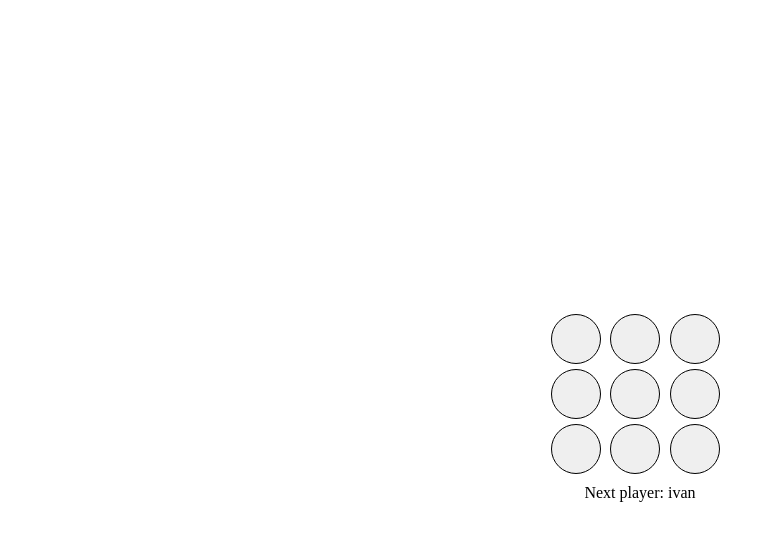
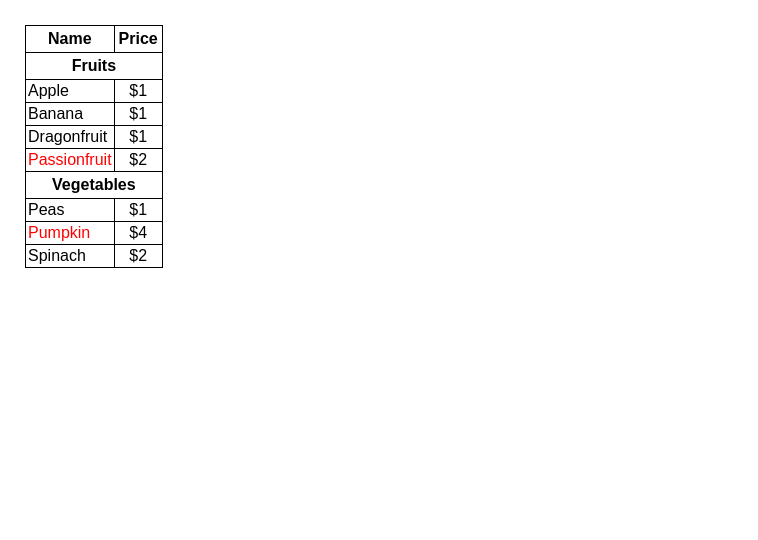
Before and after one commit to LozanIvanov/Programs, a React (Vite) app: page / in a window 1280 px wide. Shown: the top 540 px of the page, without its empty margins (0-758 px from the left). Built offline with nearby package versions, Linux system fonts and the light colour scheme.

Commit message:
create table with vegetables and fruids and thier price

```diff
--- a/src/App.jsx
+++ b/src/App.jsx
@@ -1,13 +1,24 @@
 import { useState } from 'react'
 import './App.css'
 import TicTocToe from './Tic-Tac-Toe/AppGameTic'
+import FilterableProductTable from './productsTable/ProductTable'
 
 function App() {
+
+  const PRODUCTS = [
+    { category: "Fruits", price: "$1", stocked: true, name: "Apple" },
+    { category: "Fruits", price: "$1", stocked: true, name: "Dragonfruit" },
+    { category: "Vegetables", price: "$2", stocked: true, name: "Spinach" },
+    { category: "Fruits", price: "$2", stocked: false, name: "Passionfruit" },
+    { category: "Vegetables", price: "$4", stocked: false, name: "Pumpkin" },
+    { category: "Vegetables", price: "$1", stocked: true, name: "Peas" },
+    { category: "Fruits", price: "$1", stocked: true, name: "Banana" },
+  ];
 
 
   return (
     <>
-      <TicTocToe/>
+      <FilterableProductTable products={PRODUCTS}/>
     </>
   )
 }
--- /dev/null
+++ b/src/productsTable/ProductTable.css
@@ -0,0 +1,72 @@
+* {
+    box-sizing: border-box;
+    border-collapse: collapse;
+
+  }
+
+  body {
+    font-family: sans-serif;
+    margin: 20px;
+    padding: 0;
+
+
+  }
+
+  h1 {
+    margin-top: 0;
+    font-size: 22px;
+  }
+
+  h2 {
+    margin-top: 0;
+    font-size: 20px;
+  }
+
+  h3 {
+    margin-top: 0;
+    font-size: 18px;
+  }
+
+  h4 {
+    margin-top: 0;
+    font-size: 16px;
+  }
+
+  h5 {
+    margin-top: 0;
+    font-size: 14px;
+  }
+
+  h6 {
+    margin-top: 0;
+    font-size: 12px;
+  }
+
+  code {
+    font-size: 1.2em;
+  }
+
+  ul {
+    padding-inline-start: 20px;
+  }
+
+  body {
+    padding: 5px
+  }
+  label {
+    display: block;
+    margin-top: 5px;
+    margin-bottom: 5px;
+  }
+  th {
+    padding: 4px;
+    border: 1px solid black;
+
+  }
+  td {
+    padding: 2px;
+    border: 1px solid black;
+  }
+  .price{
+    text-align: center;
+  }
--- /dev/null
+++ b/src/productsTable/ProductTable.jsx
@@ -0,0 +1,76 @@
+import { useState } from 'react';
+import  "./ProductTable.css";
+
+export default function FilterableProductTable( {products} )
+{
+
+  return (
+    <div>
+      <ProductTable
+        products={products} />
+    </div>
+  );
+}
+function ProductTable({ products }) {
+
+    const categorizedProducts = {};
+
+    products.forEach((product) => {
+      if (!categorizedProducts[product.category]) {
+        categorizedProducts[product.category] = [];
+      }
+      categorizedProducts[product.category].push(product);
+    });
+
+    const rows = [];
+
+    Object.keys(categorizedProducts).forEach((category) => {
+
+      rows.push(
+        <ProductCategoryRow category={category} key={category} />
+      );
+
+      const sortedProducts = categorizedProducts[category].sort((a, b) => {
+        return a.name.localeCompare(b.name);
+      });
+
+      sortedProducts.forEach((product) => {
+        rows.push(
+          <ProductRow product={product} key={product.name} />
+        );
+      });
+    });
+
+    return (
+      <table>
+        <thead>
+          <tr>
+            <th>Name</th>
+            <th>Price</th>
+          </tr>
+        </thead>
+        <tbody>{rows}</tbody>
+      </table>
+    );
+  }
+
+  function ProductCategoryRow({ category }) {
+    return (
+      <tr>
+        <th colSpan="2">{category}</th>
+      </tr>
+    );
+  }
+
+  function ProductRow({ product }) {
+    const name = product.stocked ? product.name : (
+      <span style={{ color: 'red' }}>{product.name}</span>
+    );
+
+    return (
+      <tr>
+        <td>{name}</td>
+        <td className='price'>{product.price}</td>
+      </tr>
+    );
+  }
```
